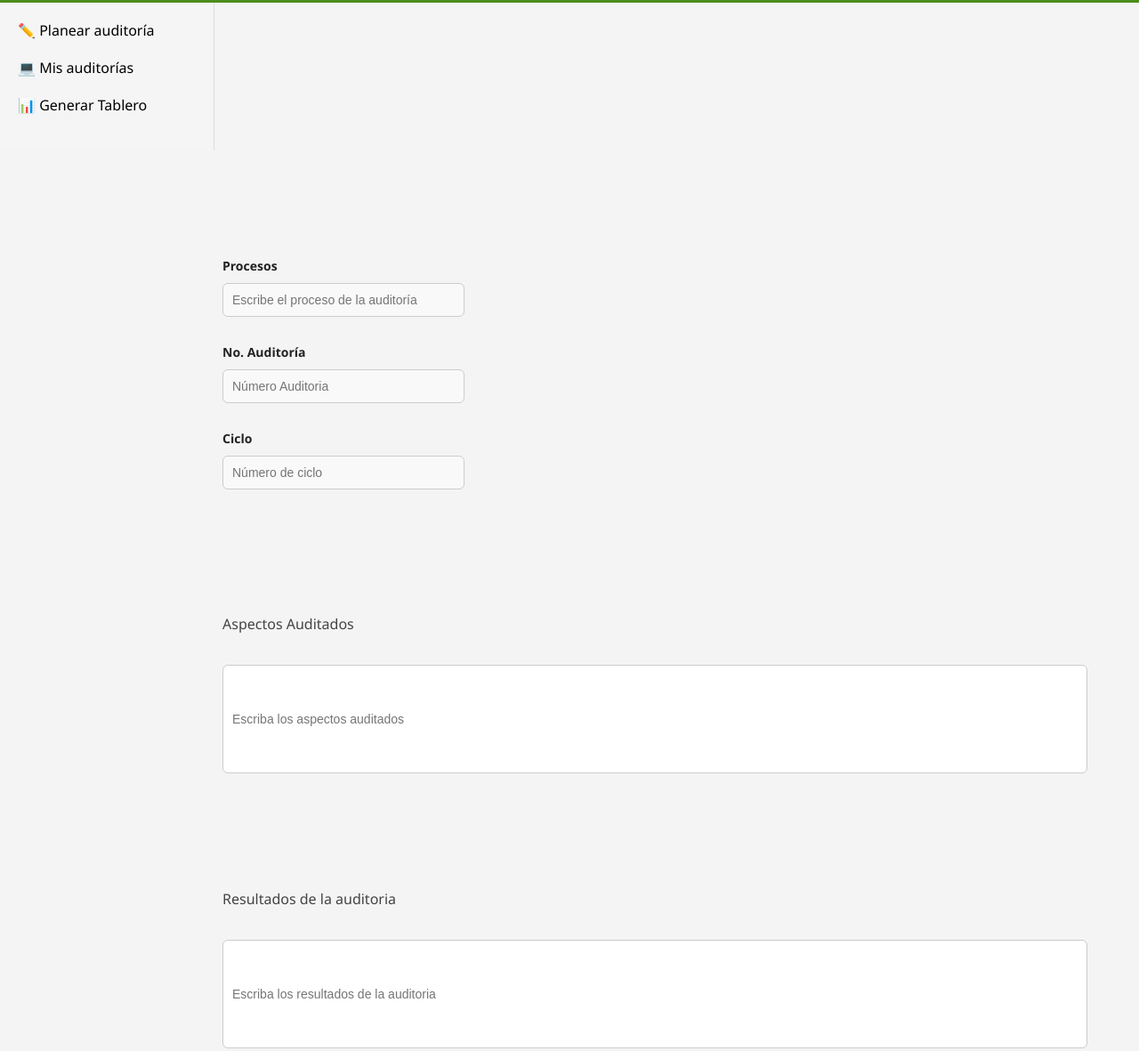
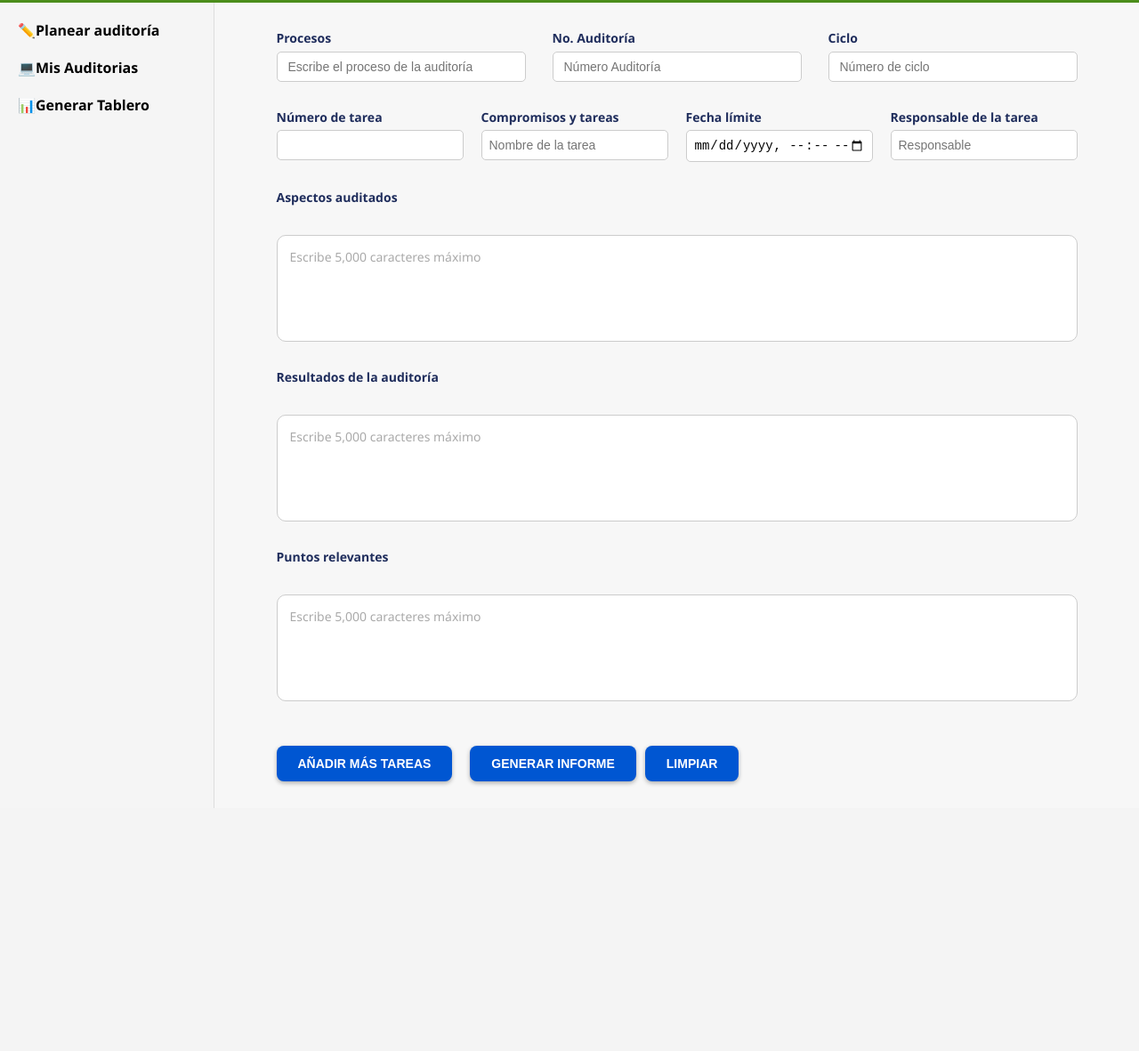
Before and after one commit to estebanariassa/GestionAuditorias, a website: page Proyecto parte dos/GestionAuditorias-main/Proyecto/generar_informe.html in a window 1280 px wide. Shown: the part 156-1337 px from the top of the page at 89% size. After the commit the page ends 1064 px from the top, so only its background shows below. Drawn offline with Linux system fonts and the light colour scheme.

Commit message:
Pagina de generar informe

```diff
--- a/Proyecto parte dos/GestionAuditorias-main/Proyecto/generar_informe.css
+++ b/Proyecto parte dos/GestionAuditorias-main/Proyecto/generar_informe.css
@@ -1,6 +1,6 @@
 body {
     margin: 0;
-    font-family: 'Segoe UI', sans-serif;
+    font-family: 'Segoe UI', Arial, sans-serif;
     background-color: #f4f4f4;
 }
 
@@ -13,115 +13,216 @@ body {
     font-weight: bold;
 }
 
-/* Sidebar */
-.sideb {
+/* Contenedor principal */
+.contenedor-principal {
+    display: flex;
+    min-height: 100vh;
+    background-color: #f7f7f7;
+}
+
+/* Menú lateral */
+.menu-lateral {
     width: 200px;
     background-color: #f5f5f5;
     padding: 20px;
     border-right: 1px solid #ddd;
 }
 
-.sideb a {
-  display: block;
-  color: #000;
-  text-decoration: none;
-  font-size: 16px;
+.menu-lateral ul {
+    list-style: none;
+    padding: 0;
+    margin: 0;
+}
+
+.menu-lateral li {
+    display: flex;
+    align-items: center;
     margin-bottom: 20px;
 }
 
-.sideb a:hover {
+.menu-lateral li a {
+    display: flex;
+    align-items: center;
+    text-decoration: none;
+    color: #000;
     font-weight: bold;
+    font-size: 16px;
 }
 
-/* Contenedor principal */
-body > div {
-    margin-left: 220px;
-    padding: 100px 30px 30px 30px; /* espacio para el header */
+.menu-lateral li a img {
+    width: 18px;
+    height: 18px;
+    margin-right: 10px;
+}
+
+/* Contenedor del formulario */
+.contenedor-formulario {
+    display: flex;
+    flex-direction: column;
+    gap: 30px;
+    padding: 30px 20px;
+    max-width: 900px;
+    margin: auto;
+    width: 100%;
+}
+
+/* Fila superior (procesos, auditoría, ciclo) */
+.fila-superior {
+    display: flex;
+    gap: 30px;
+    flex-wrap: wrap;
+}
+
+.fila-superior .campo {
+    display: flex;
+    flex-direction: column;
+    flex: 1;
+    min-width: 200px;
+}
+
+.fila-superior label {
+    font-weight: bold;
+    margin-bottom: 6px;
+    color: #1f2d5c;
+    font-size: 14px;
+}
+
+.fila-superior input {
+    padding: 8px 12px;
+    border: 1px solid #ccc;
+    border-radius: 5px;
+    font-size: 14px;
+}
+
+/* Fila de tareas */
+.tarea {
+    display: flex;
+    gap: 20px;
+    flex-wrap: wrap;
+}
+
+.tarea .campo {
+    display: flex;
+    flex-direction: column;
+    flex: 1;
+    min-width: 200px;
+}
+
+.tarea label {
+    font-weight: bold;
+    color: #1f2d5c;
+    margin-bottom: 5px;
+    font-size: 14px;
+}
+
+.tarea input {
+    padding: 8px;
+    border: 1px solid #ccc;
+    border-radius: 5px;
+    font-size: 14px;
+}
+
+/* Campos de textarea */
+.campo-formulario {
     display: flex;
     flex-direction: column;
     gap: 25px;
 }
-.contenedor-formulario {
-    display: flex;
-    align-items: flex-start;
-    gap: 20px;
-    margin-top: 20px;
-}
 
-.contenedor-formulario > div {
-    display: flex;
-    flex-direction: column;
-}
-
-.contenedor-formulario label {
+.campo-formulario label {
     font-size: 14px;
-    color: #222;
-    margin-bottom: 5px;
+    color: #1f2d5c;
+    margin-bottom: 8px;
     font-weight: 600;
 }
 
-.contenedor-formulario input {
-    background-color: #f9f9f9;
-    border: 1px solid #ddd;
+.campo-formulario textarea {
+    width: 100%;
+    min-height: 120px;
+    padding: 14px;
+    font-size: 14px;
+    border: 1px solid #ccc;
     border-radius: 10px;
-    padding: 10px 12px;
-    font-size: 14px;
-    width: 180px;
-}
-/* Contenedores en línea */
-.proceso, .numero-auditoria, .ciclo,
-.numero, .compromiso, .fecha, .responsable {
-    display: inline-block;
-    margin-right: 20px;
-    margin-bottom: 10px;
-    vertical-align: top;
+    resize: none;
+    font-family: inherit;
+    color: #333;
+    background-color: #fff;
+    box-sizing: border-box;
 }
 
-input[type="text"], input[type="number"], input[type="datetime"] {
-    padding: 10px;
-    width: 250px;
-    max-width: 100%;
-    border: 1px solid #ccc;
-    border-radius: 6px;
-    margin-top: 5px;
-    font-size: 14px;
+.campo-formulario textarea::placeholder {
+    color: #aaa;
 }
 
-/* Campos grandes como "Aspectos auditados" */
-div > label {
-    display: block;
-    margin-bottom: 5px;
-    font-weight: 500;
-    color: #444;
+.campo-formulario textarea:focus {
+    outline: none;
+    border-color: #4b8d1b;
+    box-shadow: 0 0 4px rgba(75, 141, 27, 0.3);
 }
 
-textarea, input[type="text"]#aspectos, input[type="text"]#resultados, input[type="text"]#puntos {
-    width: 95%;
-    height: 100px;
-    resize: vertical;
+/* Contenedor para todos los botones */
+.botones-contenedor {
+    display: flex;
+    align-items: center;
+    gap: 20px;
+    margin-top: 20px;
+    flex-wrap: wrap;
 }
 
-/* Responsive mejoras (opcional) */
-@media (max-width: 768px) {
-    .sideb {
-        width: 100%;
-        height: auto;
-        position: static;
-        flex-direction: row;
-        justify-content: space-around;
+/* Botón añadir */
+.añadir {
+    display: flex;
+    align-items: center;
 }
 
-    body > div {
-        margin-left: 0;
+.añadir button {
+    padding: 12px 24px;
+    background-color: #0056d2; /* Azul oscuro de la imagen */
+    color: white;
+    border: none;
+    border-radius: 8px;
+    cursor: pointer;
+    font-size: 14px;
+    font-weight: bold;
+    text-transform: uppercase;
+    box-shadow: 0 2px 5px rgba(0, 0, 0, 0.3); /* Sombra para efecto 3D */
+    transition: background-color 0.3s ease, transform 0.1s ease;
 }
 
-    .proceso, .numero-auditoria, .ciclo,
-    .numero, .compromiso, .fecha, .responsable {
-        display: block;
-        margin-right: 0;
+.añadir button:hover {
+    background-color: #003e99; /* Oscurecer al pasar el ratón */
+    transform: translateY(-1px); /* Efecto de elevación */
 }
 
-    input[type="text"], input[type="number"], input[type="datetime"] {
-        width: 100%;
+.añadir button:active {
+    transform: translateY(1px); /* Efecto de presión */
 }
+
+/* Botones de generar y limpiar */
+.botones {
+    display: flex;
+    gap: 10px;
 }
+
+.botones button {
+    padding: 12px 24px;
+    background-color: #0056d2; /* Mismo color que el botón Añadir */
+    color: white;
+    border: none;
+    border-radius: 8px;
+    cursor: pointer;
+    font-size: 14px;
+    font-weight: bold;
+    text-transform: uppercase;
+    box-shadow: 0 2px 5px rgba(0, 0, 0, 0.3); /* Sombra para efecto 3D */
+    transition: background-color 0.3s ease, transform 0.1s ease;
+}
+
+.botones button:hover {
+    background-color: #003e99; /* Oscurecer al pasar el ratón */
+    transform: translateY(-1px); /* Efecto de elevación */
+}
+
+.botones button:active {
+    transform: translateY(1px); /* Efecto de presión */
+}
--- a/Proyecto parte dos/GestionAuditorias-main/Proyecto/generar_informe.html
+++ b/Proyecto parte dos/GestionAuditorias-main/Proyecto/generar_informe.html
@@ -10,56 +10,79 @@
     <header class="header">
         <h1>Generar Informe</h1>
     </header>
-    <nav class="sideb">
-      <a href="seccion_iniciada.html" onclick="mostrarSeccion('planear')">✏️ Planear auditoría</a>
-      <a href="mis_auditorias.html" onclick="mostrarSeccion('mis')">💻 Mis auditorías</a>
-      <a href="parte_de_graficas.html" onclick="mostrarSeccion('parte_de_graficas')">📊 Generar Tablero</a>
-    </nav>
+    <div class="contenedor-principal">
+  <div class="menu-lateral">
+    <ul>
+      <li><a href="seccion_iniciada.html" onclick="mostrarSeccion('planear')">✏️Planear auditoría</a></li>
+      <li><a href="mis_auditorias.html" onclick="mostrarSeccion('mis')">💻Mis Auditorias</a></li>
+      <li><a href="parte_de_graficas.html">📊Generar Tablero</a></li>
+    </ul>
+  </div>
+
   <div class="contenedor-formulario">
-        <div class="proceso">
-            <label for="Procesos">Procesos</label>
-            <input type="text" id="procesos" placeholder="Escribe el proceso de la auditoría">
+    <!-- Primera fila -->
+    <div class="fila-superior">
+      <div class="campo">
+        <label for="proceso">Procesos</label>
+        <input type="text" id="proceso" placeholder="Escribe el proceso de la auditoría">
       </div>
-        <div class="numero-auditoria">
-            <label for="numero-auditoria">No. Auditoría</label>
-            <input type="number" id="numero-auditoria" placeholder="Número Auditoria">
+      <div class="campo">
+        <label for="auditoria">No. Auditoría</label>
+        <input type="text" id="auditoria" placeholder="Número Auditoría">
       </div>
-        <div class="ciclo">
+      <div class="campo">
         <label for="ciclo">Ciclo</label>
-            <input type="number" id="ciclo" placeholder="Número de ciclo">
+        <input type="text" id="ciclo" placeholder="Número de ciclo">
       </div>
     </div>
 
-
-    <div>
-        <label for="aspectos">Aspectos Auditados</label>
-        <input type="text" id="aspectos" placeholder="Escriba los aspectos auditados">
+    <!-- Segunda fila (tareas) -->
+    <div class="tarea">
+      <div class="campo">
+        <label for="numero-tarea">Número de tarea</label>
+        <input type="number" id="numero-tarea">
       </div>
-    <div>
-        <label for="resultados">Resultados de la auditoria</label>
-        <input type="text" id="resultados"placeholder="Escriba los resultados de la auditoria">
-    </div>
-    <div>
-        <label for="puntos">Puntos relevantes de la auditoria</label>
-        <input type="text"id="puntos" placeholder="Escriba los puntos relevantes de la auditoria">
-    </div>
-    <div class="tarea">
-        <div class="numero">
-            <label for="numero-tarea">Número de tarea</label>
-            <input type="number" id="numeor-tarea">
-        </div>
-        <div class="compromiso">
+      <div class="campo">
         <label for="compromiso">Compromisos y tareas</label>
         <input type="text" id="compromiso" placeholder="Nombre de la tarea">
       </div>
-        <div class="fecha">
-            <label for="fecha">Fecha limite</label>
-            <input type="datetime" id="fecha">
+      <div class="campo">
+        <label for="fecha">Fecha límite</label>
+        <input type="datetime-local" id="fecha">
       </div>
-        <div class="responsable">
+      <div class="campo">
         <label for="responsable">Responsable de la tarea</label>
         <input type="text" id="responsable" placeholder="Responsable">
       </div>
     </div>
+
+    <!-- Textareas -->
+    <div class="campo-formulario">
+      <label for="aspectos">Aspectos auditados</label>
+      <textarea id="aspectos" maxlength="5000" placeholder="Escribe 5,000 caracteres máximo"></textarea>
+    </div>
+
+    <div class="campo-formulario">
+      <label for="resultados">Resultados de la auditoría</label>
+      <textarea id="resultados" maxlength="5000" placeholder="Escribe 5,000 caracteres máximo"></textarea>
+    </div>
+
+    <div class="campo-formulario">
+      <label for="puntos">Puntos relevantes</label>
+      <textarea id="puntos" maxlength="5000" placeholder="Escribe 5,000 caracteres máximo"></textarea>
+    </div>
+
+    <!-- Contenedor para los botones -->
+    <div class="botones-contenedor">
+      <div class="añadir">
+        <button id="btn-anadir">Añadir más tareas</button>
+      </div>
+      <div class="botones">
+        <button id="btn-generar">Generar Informe</button>
+        <button id="btn-limpiar">Limpiar</button>
+      </div>
+    </div>
+  </div>
+</div>
 </body>
 </html>
```
Also changed, not shown: Proyecto parte dos/GestionAuditorias-main/Proyecto/Index.html (+1 -1 lines). Lines whose indentation alone changed are shown as unchanged.
